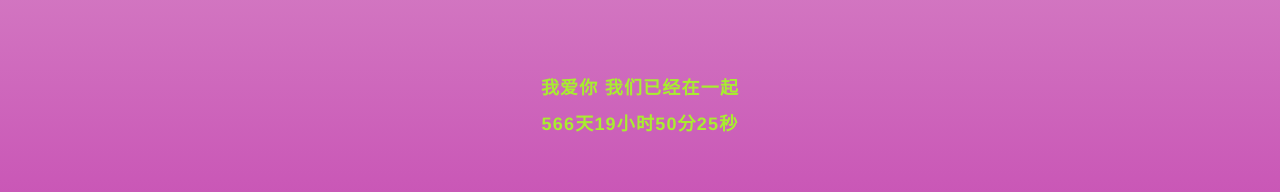
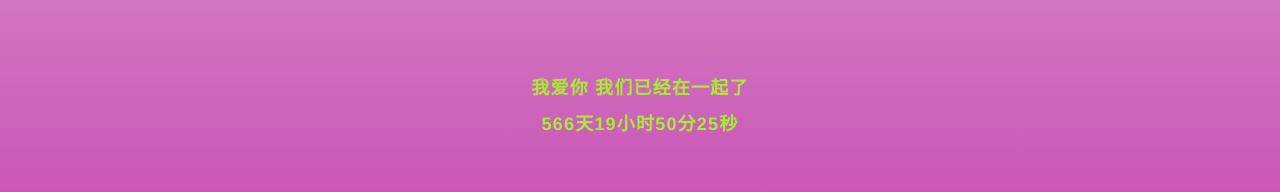
Before and after one commit to z751638806/yangui, a plain HTML site: page index.html in a window 1280 px wide. Shown: the part 560-752 px from the top of the page. Drawn offline with Linux system fonts and the light colour scheme; animation ran at ten frames a second.

Commit message:
Update index.html

```diff
--- a/index.html
+++ b/index.html
@@ -104,7 +104,7 @@
 <canvas class="canvas" width="1820" height="905"></canvas>
 <p class="text" style="color: #a8ed30;">
            我爱你
-	我们已经在一起
+	我们已经在一起了
     <br/>
     <span id="span_dt_dt"></span>
 </p>
```
